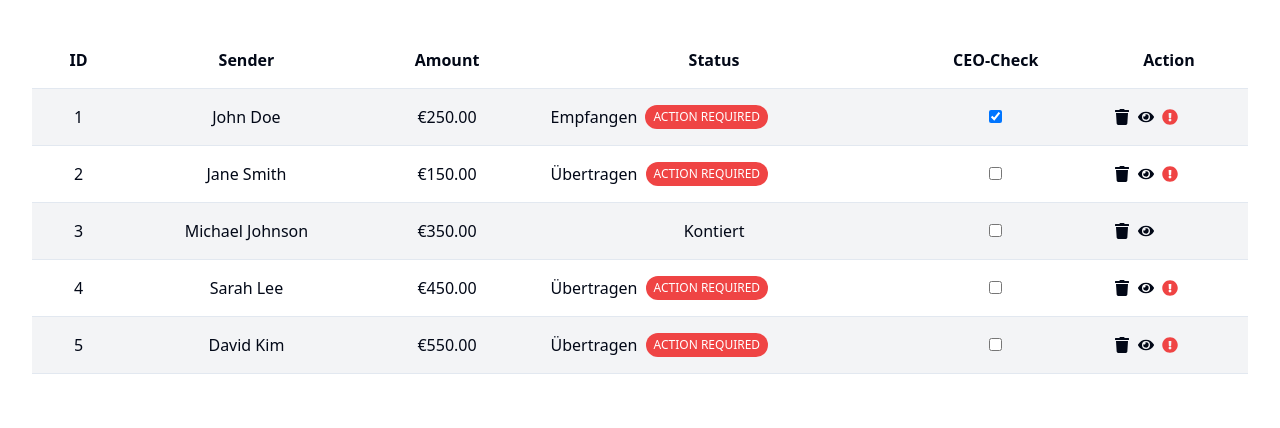
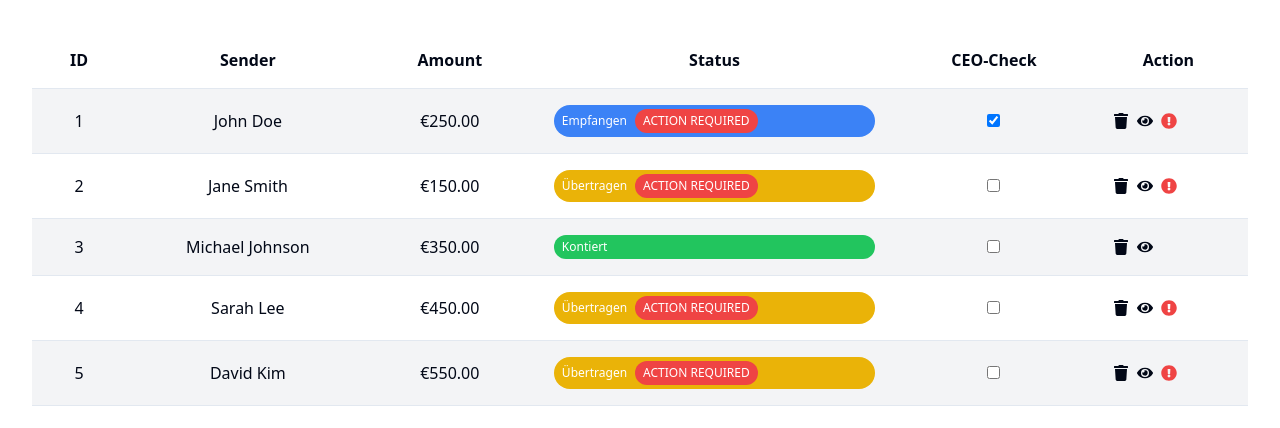
Before and after one commit to GPT-Engineer-App/column-recreator, a React (Vite) app: page / in a window 1280 px wide. Shown: the top 428 px of the page. Built offline with nearby package versions, Linux system fonts and the light colour scheme.

Commit message:
Added rounded background to all status tags in the Status column, ensuring a visually appealing and responsive design.

```diff
--- a/src/components/Table.jsx
+++ b/src/components/Table.jsx
@@ -11,15 +11,31 @@ const Table = () => {
   ];
 
   const renderStatus = (status) => {
-    if (status === "Empfangen" || status === "Übertragen") {
-      return (
-        <div className="flex items-center">
-          <span className="mr-2">{status}</span>
+    let bgColor = "";
+    let textColor = "text-white";
+
+    switch (status) {
+      case "Empfangen":
+        bgColor = "bg-blue-500";
+        break;
+      case "Übertragen":
+        bgColor = "bg-yellow-500";
+        break;
+      case "Kontiert":
+        bgColor = "bg-green-500";
+        break;
+      default:
+        bgColor = "bg-gray-500";
+    }
+
+    return (
+      <div className={`flex items-center ${bgColor} ${textColor} px-2 py-1 rounded-full text-xs`}>
+        <span className="mr-2">{status}</span>
+        {(status === "Empfangen" || status === "Übertragen") && (
           <span className="bg-red-500 text-white px-2 py-1 rounded-full text-xs">ACTION REQUIRED</span>
-        </div>
-      );
-    }
-    return <span>{status}</span>;
+        )}
+      </div>
+    );
   };
 
   return (
```
